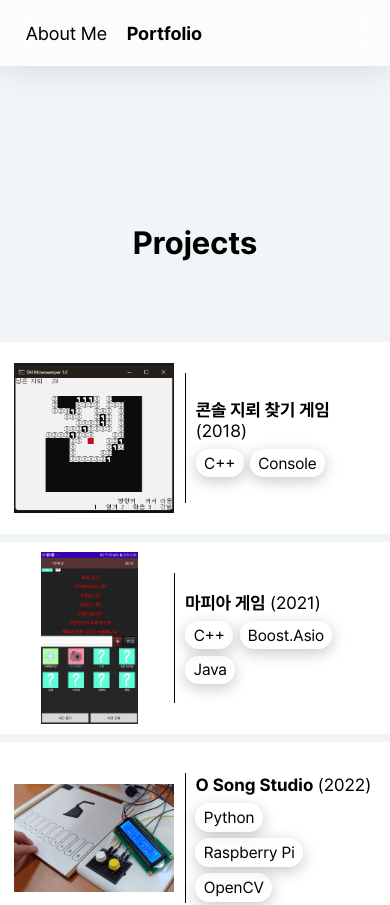
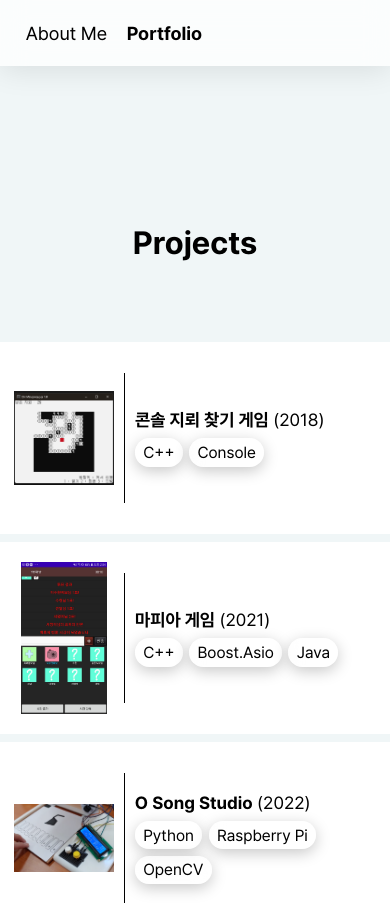
Before and after one commit to ldhhello/ldh-monster-react, a React (Vite) app: page /portfolio in a window 390 px wide. Shown: the top 905 px of the page. Built offline with nearby package versions, Linux system fonts and the light colour scheme.

Commit message:
✨Change Project image smaller on mobile

```diff
--- a/src/components/ProjectItemMobile.tsx
+++ b/src/components/ProjectItemMobile.tsx
@@ -29,9 +29,9 @@ const InnerBox = styled.div`
 `
 
 const ItemImage = styled.img`
-  height: 10.8rem;
+  height: 9.5rem;
   object-fit: contain;
-  width: 10rem;
+  width: 6.2rem;
 `
 
 const VerticalBar = styled.div`
```
